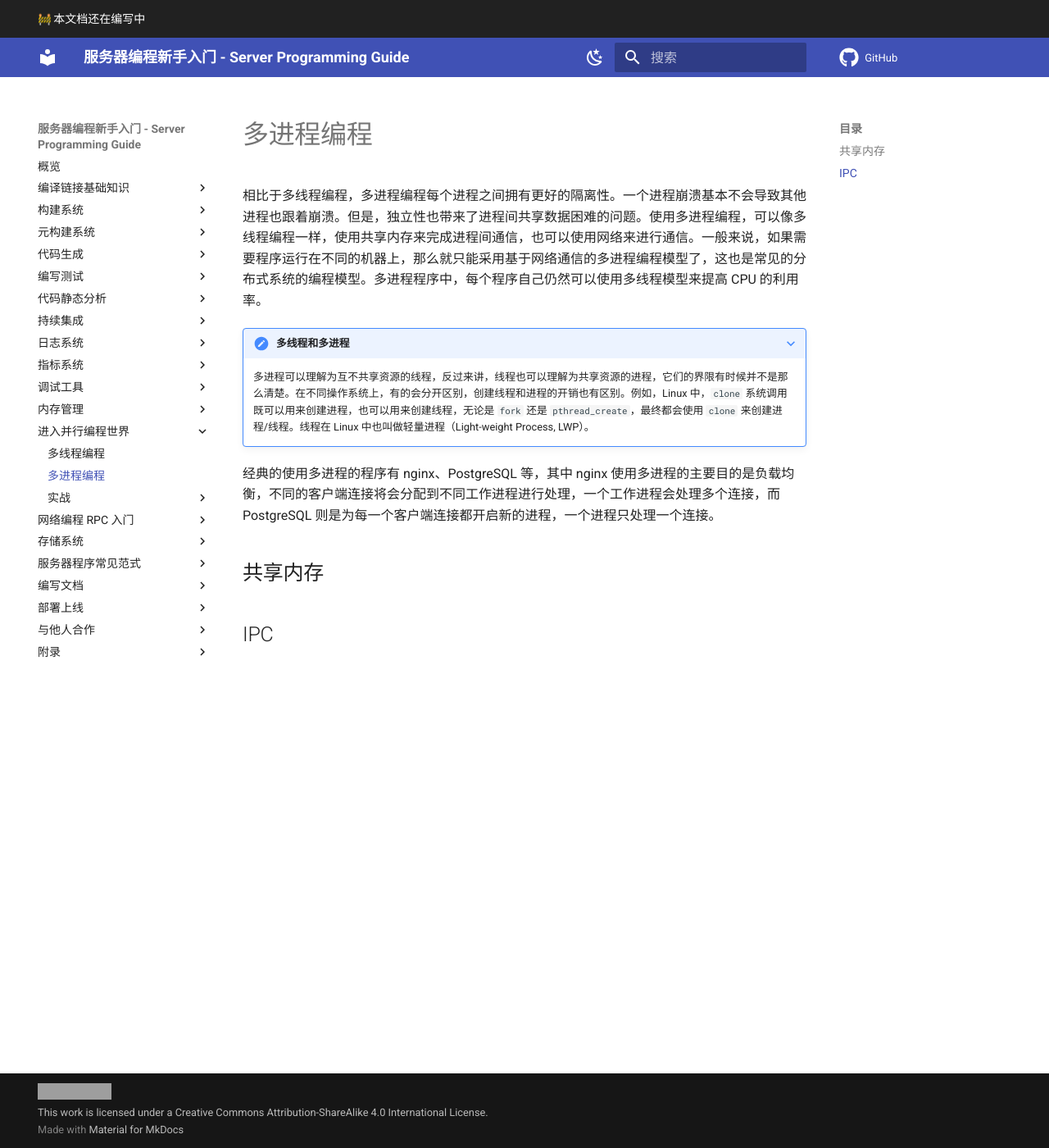
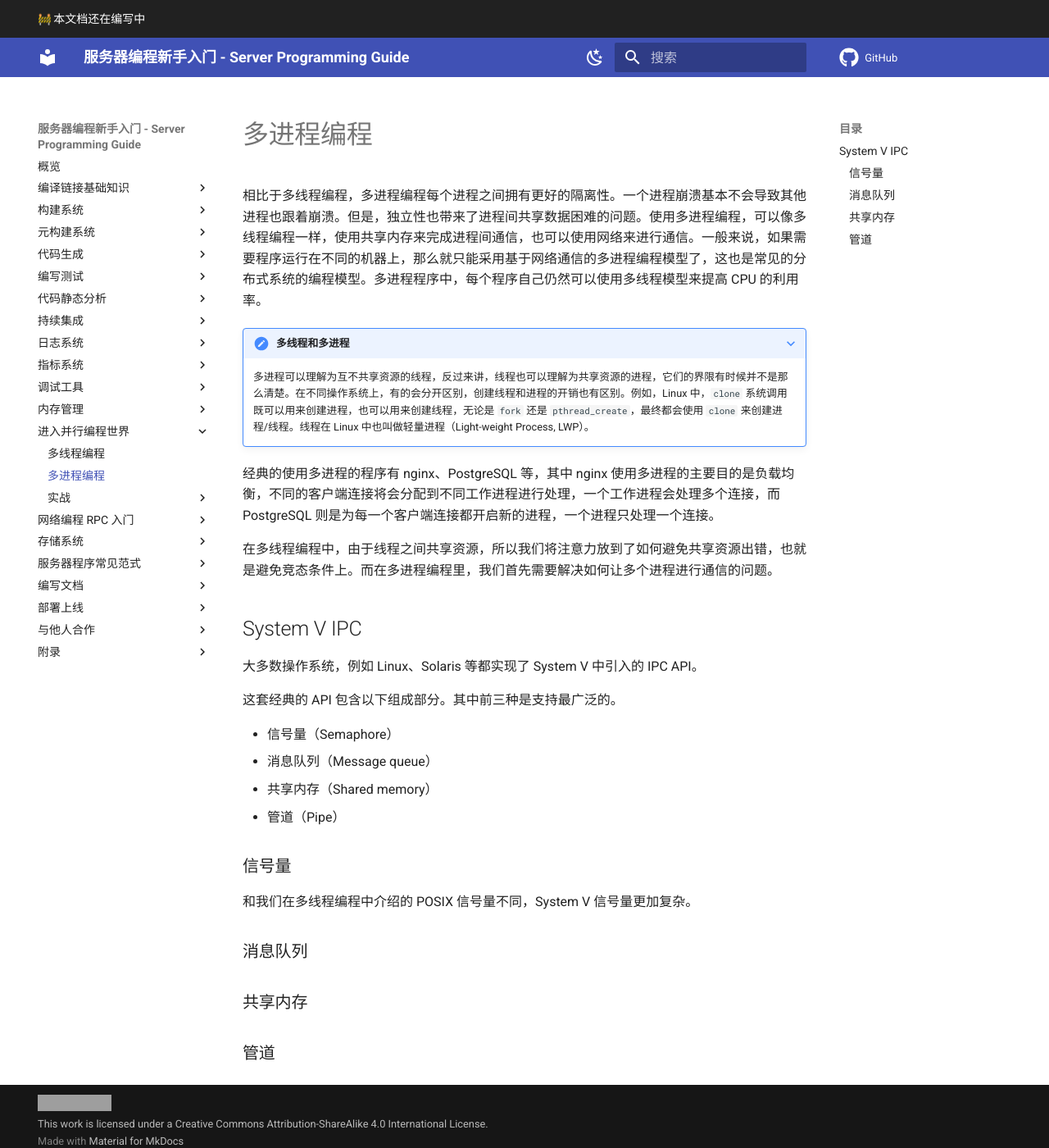
Before and after one commit to howardlau1999/server-programming-guide, an MkDocs documentation site: the page built from docs/parallel/multi-processing.md, in a window 1280 px wide and 1400 px high. Shown: the whole window at 82% size. Built offline with MkDocs 1.6.1 and Material for MkDocs 9.7.7, drawn with Linux system fonts in a browser that asks for light colours; emoji names are drawn with the system emoji font; comment, search, counter and statistics services are not loaded; grey boxes are pictures that could not be loaded.

Commit message:
more for multi-processing

```diff
--- a/docs/parallel/multi-processing.md
+++ b/docs/parallel/multi-processing.md
@@ -7,6 +7,25 @@
 
 经典的使用多进程的程序有 nginx、PostgreSQL 等，其中 nginx 使用多进程的主要目的是负载均衡，不同的客户端连接将会分配到不同工作进程进行处理，一个工作进程会处理多个连接，而 PostgreSQL 则是为每一个客户端连接都开启新的进程，一个进程只处理一个连接。
 
-## 共享内存
+在多线程编程中，由于线程之间共享资源，所以我们将注意力放到了如何避免共享资源出错，也就是避免竞态条件上。而在多进程编程里，我们首先需要解决如何让多个进程进行通信的问题。
 
-## IPC
+## System V IPC
+
+大多数操作系统，例如 Linux、Solaris 等都实现了 System V 中引入的 IPC API。
+
+这套经典的 API 包含以下组成部分。其中前三种是支持最广泛的。
+
+* 信号量（Semaphore）
+* 消息队列（Message queue）
+* 共享内存（Shared memory）
+* 管道（Pipe）
+
+### 信号量
+
+和我们在多线程编程中介绍的 POSIX 信号量不同，System V 信号量更加复杂。
+
+### 消息队列
+
+### 共享内存
+
+### 管道
```
Also changed, not shown: docs/parallel/multi-threading.md (+5 -0 lines).
